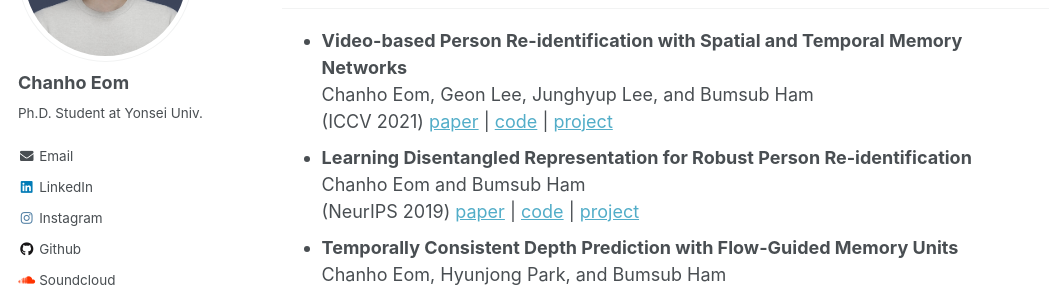
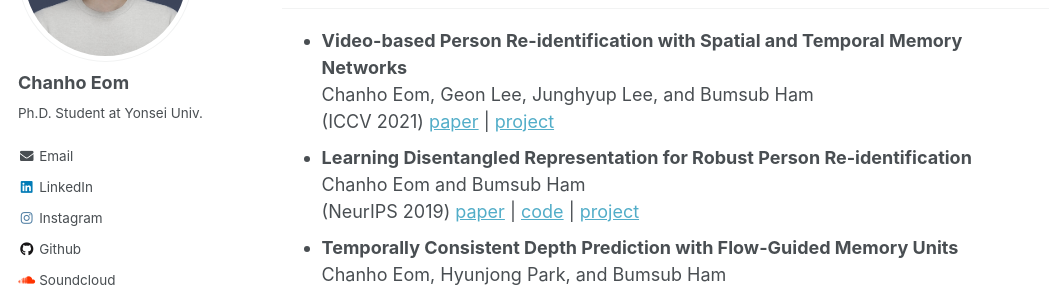
Before and after one commit to chanhoeom/chanhoEom.github.io, a Jekyll site: the page built from _pages/about.md, in a window 1280 px wide and 900 px high, scrolled down 569 px. Shown: the part 149-437 px from the top of the window, without its empty margins (0-1049 px from the left). Built offline with Jekyll 4.4.1, drawn with Linux system fonts in a browser that asks for light colours.

Commit message:
Update about.md

```diff
--- a/_pages/about.md
+++ b/_pages/about.md
@@ -27,7 +27,6 @@ Hi! I'm Chanho Eom, a student at the [School of Electrical & Electronic Engineer
 Chanho Eom, Geon Lee, Junghyup Lee, and Bumsub Ham
 (ICCV 2021)
 [paper](https://arxiv.org/abs/2108.09039) \|
-[code](https://github.com/cvlab-yonsei/STMN) \|
 [project](https://cvlab.yonsei.ac.kr/projects/STMN/)
 * **Learning Disentangled Representation for Robust Person Re-identification**
 Chanho Eom and Bumsub Ham
```
